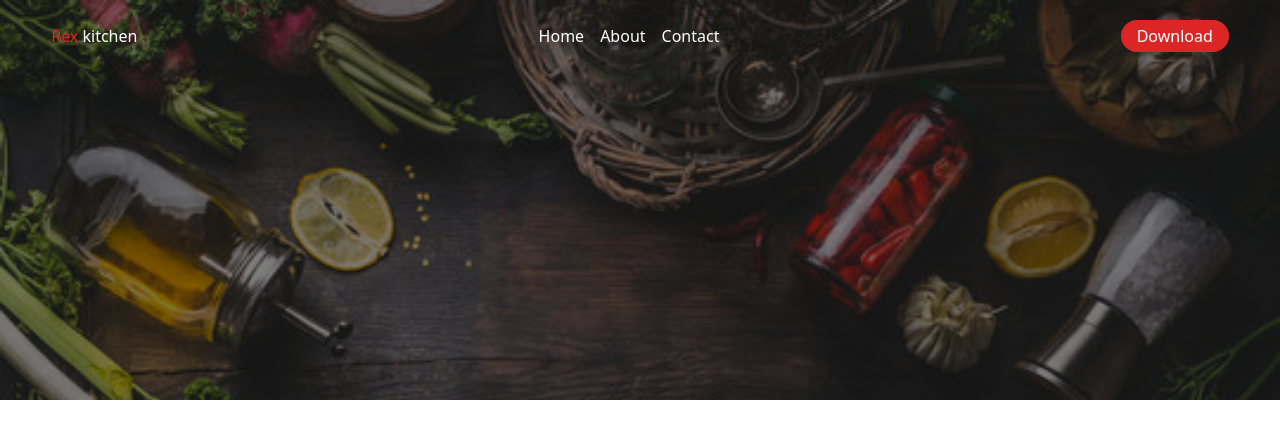
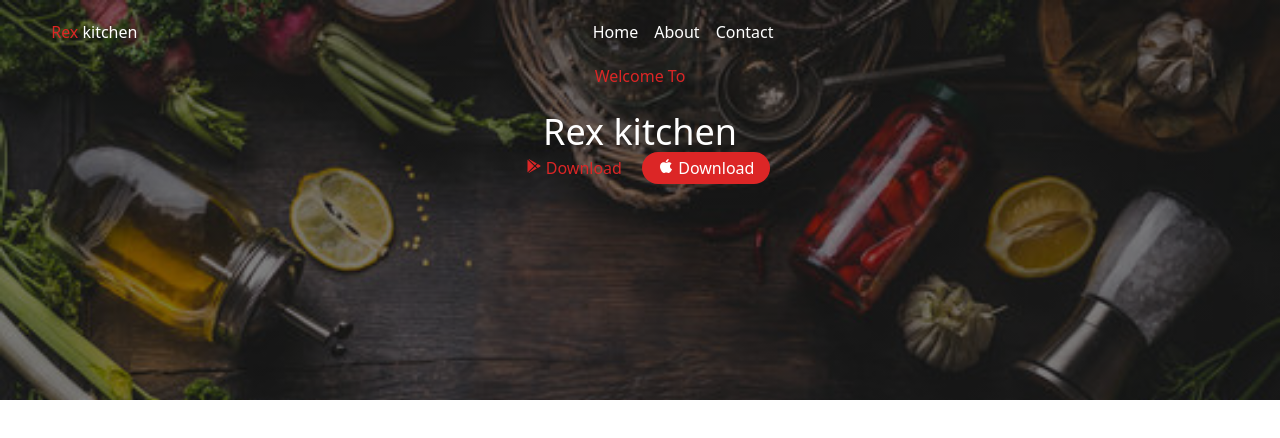
Before and after one commit to Habeeb-bee/Rex-kitchen, a website: page index.html in a window 1280 px wide. Drawn offline with nearby package versions, Linux system fonts and the light colour scheme.

Commit message:
Add files via upload

```diff
--- a/index.html
+++ b/index.html
@@ -11,6 +11,7 @@
 
         <!--header-->
       <div class=" h-1/2 w-screen text-center bg-no-repeat bg-cover bg-top "  style="background-image: linear-gradient(rgba(0,0,0,0.5), rgba(0,0,0,0.5)),url('./public/img/kitchen-bg.jpg');">
+
 
 
         <nav class="text-white flex justify-between items-center w-[92%] py-5 mx-auto">
@@ -33,51 +34,32 @@
                 </li>
             </ul> </div>
      <div class="flex item-center gap-6">
-            <button class=" nav-btn text-white bg-red-600 px-4 py-1 rounded-full hover:bg-white hover:text-red-600">Download</button>
             <ion-icon onclick="onToggleMenu(this)"  class="icon text-4xl cursor-pointer md:hidden"  name="menu"></ion-icon>
         </div>
         </nav>
+          <div class="disc text-center mt-10">
+        <h2 class="text-red-600 text-base  ">Welcome To</h2> <br>
 
+        <h1 class=" text-white text-4xl font-bold -mt-5 pb-5" >Rex kitchen</h1>
+
+        <div class="btns mt-1">
+             <button class=" btn-white text-red-600 bg-white mr-3 px-4 py-1 rounded-full hover:bg-white hover:text-red-600">
+            <span class=" pr-0.5"><ion-icon name="logo-google-playstore" ></ion-icon></span> <span class="pb-1 text-lg">Download</span></button>
+
+
+       <button class="btn-red text-white bg-red-600 px-4 py-1 rounded-full hover:bg-white hover:text-red-600">
+            <span class=" pr-0.5 text-base"><ion-icon name="logo-apple"></ion-icon></span> <span class="pb-1 text-lg">Download</span></button></div>
+
+
+    </div>
 
       </div>
        <!--end nav-->
 
 
-      <!-- <main>
-   <div>
-    <a href="">Log in</a>
-    <a href=""> Sign up</a>
-   </div>
+      <main>
 
-   <header>
-    <h2>Recipes</h2>
-   </header>
-
-   <div>
-    <h4>Latest Recipes</h4>
-
-     <div>
-        <div>
-            <img src="" alt="">
-            <div>
-                <span> Bean stew</span>
-                <span>Recipe by Rex-kitchen</span>
-            </div>
-        </div>
-     </div>
-
-     <h4>Popular recipe</h4>
-     <div> -->
-        <!-- cards go here
-     </div>
-
-     <div>
-        <div>load more</div>
-     </div>
-   </div>
-
-      </main> -->
-
+      </main>
 </body>
 
 <script>
--- a/tailwind.config.js
+++ b/tailwind.config.js
@@ -1,6 +1,6 @@
 /** @type {import('tailwindcss').Config} */
 module.exports = {
-  content: ["./public/*.{html,js}"],
+  content: ["*.{html,js}"],
   theme: {
     extend: {},
   },
```
